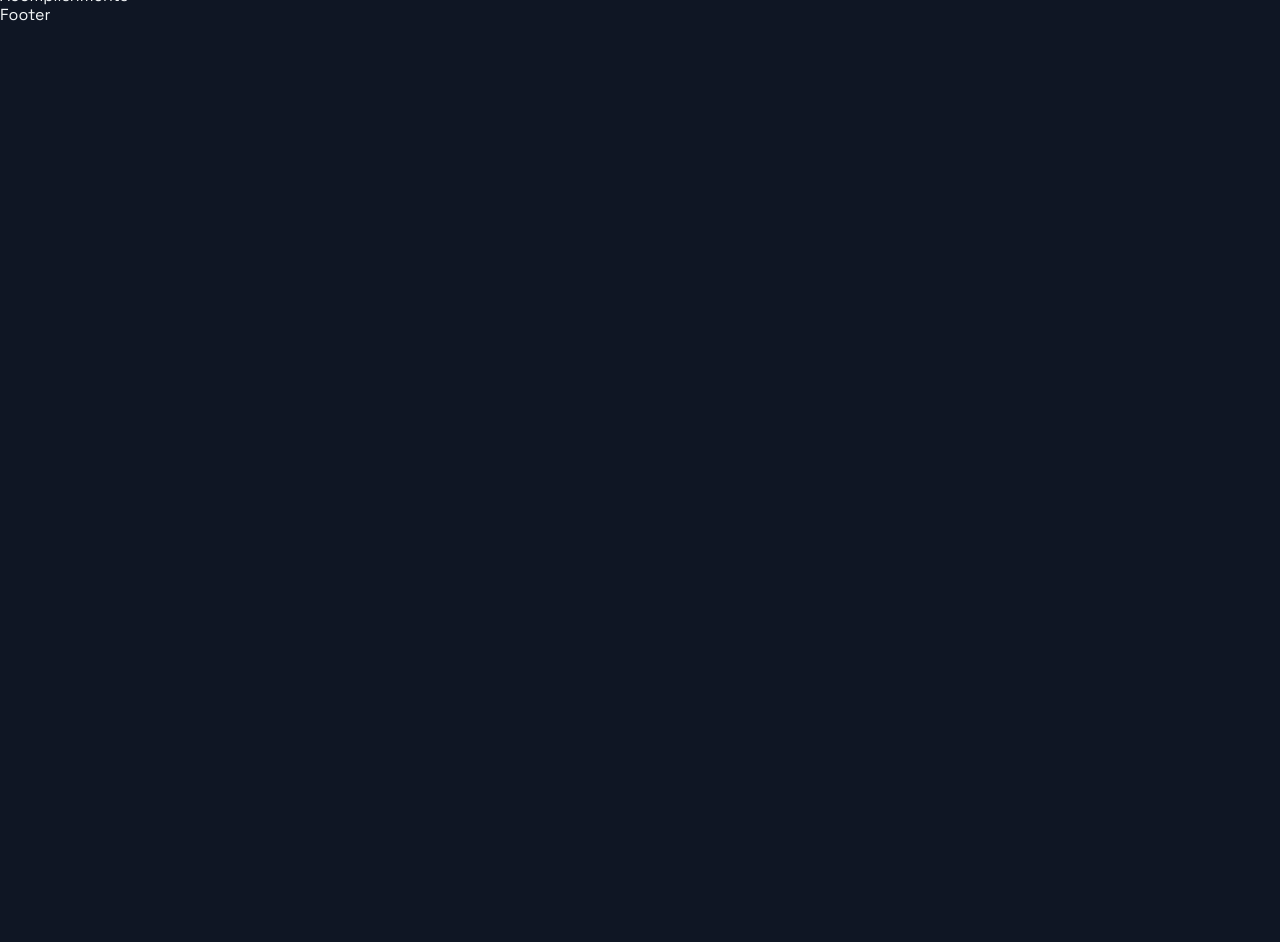
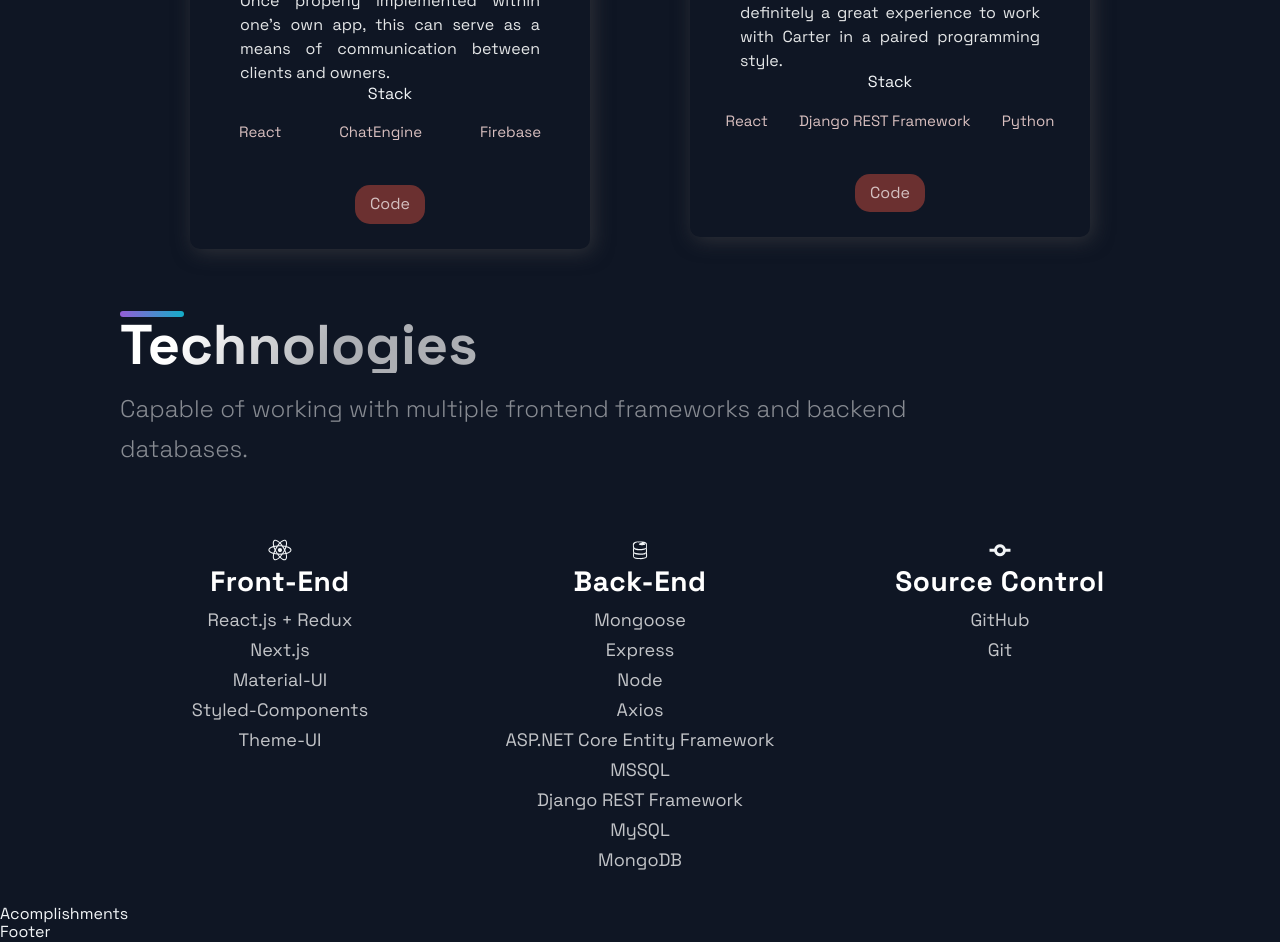
Before and after one commit to BA-CalderonMorales/Portfolio-Site, a Next.js app: page / in a window 1280 px wide. Shown: the part 2040-2982 px from the top of the page. Before the commit the page ends 2065 px from the top, so only its background shows below. Built offline with nearby package versions, Linux system fonts and the light colour scheme.

Commit message:
Completed technologies portion of portfolio site. Moving towards adding the timeline portion of my portfolio.[C

```diff
--- a/src/components/Projects/Projects.js
+++ b/src/components/Projects/Projects.js
@@ -17,6 +17,17 @@ const Projects = () => (
             <Hr />
           </TitleContent>
           <CardInfo>{description}</CardInfo>
+          <div>
+            <TitleContent>Stack</TitleContent>
+            <TagList>
+              {tags.map((tag, i) => (
+                <Tag key={i}>{tag}</Tag>
+              ))}
+            </TagList>
+          </div>
+          <UtilityList>
+            <ExternalLinks href={source}>Code</ExternalLinks>
+          </UtilityList>
         </BlogCard>
       ))}
     </GridContainer>
--- a/src/components/Technologies/Technologies.js
+++ b/src/components/Technologies/Technologies.js
@@ -1,12 +1,58 @@
 import React from 'react';
-import { DiFirebase, DiReact, DiZend } from 'react-icons/di';
+import { DiFirebase, DiGitCommit, DiReact, DiZend } from 'react-icons/di';
 import { Section, SectionDivider, SectionText, SectionTitle } from '../../styles/GlobalComponents';
 import { List, ListContainer, ListItem, ListParagraph, ListTitle } from './TechnologiesStyles';
 
 const Technologies = () =>  (
-  <div>
-    Technologies
-  </div>
+  <Section id="tech">
+    <SectionDivider />
+    <SectionTitle>Technologies</SectionTitle>
+    <SectionText>
+      Capable of working with multiple frontend frameworks and backend databases.
+    </SectionText>
+    <List>
+      <ListItem>
+        <DiReact size="3rem" />
+        <ListContainer>
+          <ListTitle>Front-End</ListTitle>
+          <ListParagraph>
+            React.js + Redux <br />
+            Next.js <br />
+            Material-UI <br />
+            Styled-Components <br />
+            Theme-UI <br />
+          </ListParagraph>
+        </ListContainer>
+      </ListItem>
+      <ListItem>
+        <DiFirebase size="3rem" />
+        <ListContainer>
+          <ListTitle>Back-End</ListTitle>
+          <ListParagraph>
+            Mongoose <br />
+            Express <br />
+            Node <br />
+            Axios <br />
+            ASP.NET Core Entity Framework <br />
+            MSSQL <br />
+            Django REST Framework <br />
+            MySQL <br />
+            MongoDB <br />
+          </ListParagraph>
+        </ListContainer>
+      </ListItem>
+      <ListItem>
+        <DiGitCommit size="3rem" />
+        <ListContainer>
+          <ListTitle>Source Control</ListTitle>
+          <ListParagraph>
+            GitHub <br />
+            Git
+          </ListParagraph>
+        </ListContainer>
+      </ListItem>
+    </List>
+  </Section>
 );
 
 export default Technologies;
--- a/src/components/Technologies/TechnologiesStyles.js
+++ b/src/components/Technologies/TechnologiesStyles.js
@@ -53,6 +53,7 @@ export const List = styled.ul`
 export const ListContainer = styled.div`
   display: flex;
   flex-direction: column;
+  text-align: center;
 
   @media ${props => props.theme.breakpoints.sm}{
     display: flex;
@@ -67,6 +68,7 @@ export const ListTitle = styled.h4`
   letter-spacing: 0.02em;
   color: #FFFFFF;
   margin-bottom: 8px;
+  text-align: center;
 
 @media ${props => props.theme.breakpoints.md}{
   font-size: 24px;
@@ -85,6 +87,7 @@ export const ListParagraph = styled.p`
   font-size: 18px;
   line-height: 30px;
   color: rgba(255, 255, 255, 0.75);
+  text-align: center;
 
   @media ${props => props.theme.breakpoints.md}{
     font-size: 16px;
@@ -101,6 +104,7 @@ export const ListItem = styled.li`
   max-width: 320px;
   display: flex;
   flex-direction: column;
+  align-items: center;
 
 @media ${props => props.theme.breakpoints.md}{
   max-width: 203px;
--- a/src/components/TimeLine/TimeLine.js
+++ b/src/components/TimeLine/TimeLine.js
@@ -43,9 +43,7 @@ const Timeline = () => {
   // }, []);
 
   return (
-    <div>
-      Timeline
-    </div>
+    <></>
   );
 };
 
--- a/src/constants/constants.js
+++ b/src/constants/constants.js
@@ -6,7 +6,7 @@ export const projects = [
       `I can make API calls to more than one server using React + Redux. What's great about this? 😄 Well, it works! I was able ` +
       `to successfully use React and Redux together to make api calls to two different servers. So I'm pretty proud of this one.`,
     image: '/images/ConstructionEcommerce.png',
-    tags: ['Mongo', 'Express', 'React', 'Node', 'C#', '.Net', 'ASP.NET Core Entity Framework', 'Material-UI'],
+    tags: ['MongoDB', 'Express ', 'React+Redux', 'Node ', 'ASP.NET'],
     source: 'https://github.com/BA-CalderonMorales/Construction-Ecommerce-Frontend',
     visit: 'https://www.linkedin.com/in/bcalderonmorales-cmoe/',
     id: 0,
@@ -30,7 +30,7 @@ export const projects = [
       `but it also taught me how powerful apis can be. Once properly implemented within one's own app, this can serve as a means of communication ` +
       `between clients and owners.`,
       image: '/images/ChatEngine.png',
-      tags: ['React', 'ChatEngine', 'Bootstrap', 'HTML', 'CSS'],
+      tags: ['React', 'ChatEngine', 'Firebase'],
     source: 'https://github.com/BA-CalderonMorales/FacebookMessenger-Clone',
     visit: 'https://www.linkedin.com/in/bcalderonmorales-cmoe/',
     id: 2,
```
